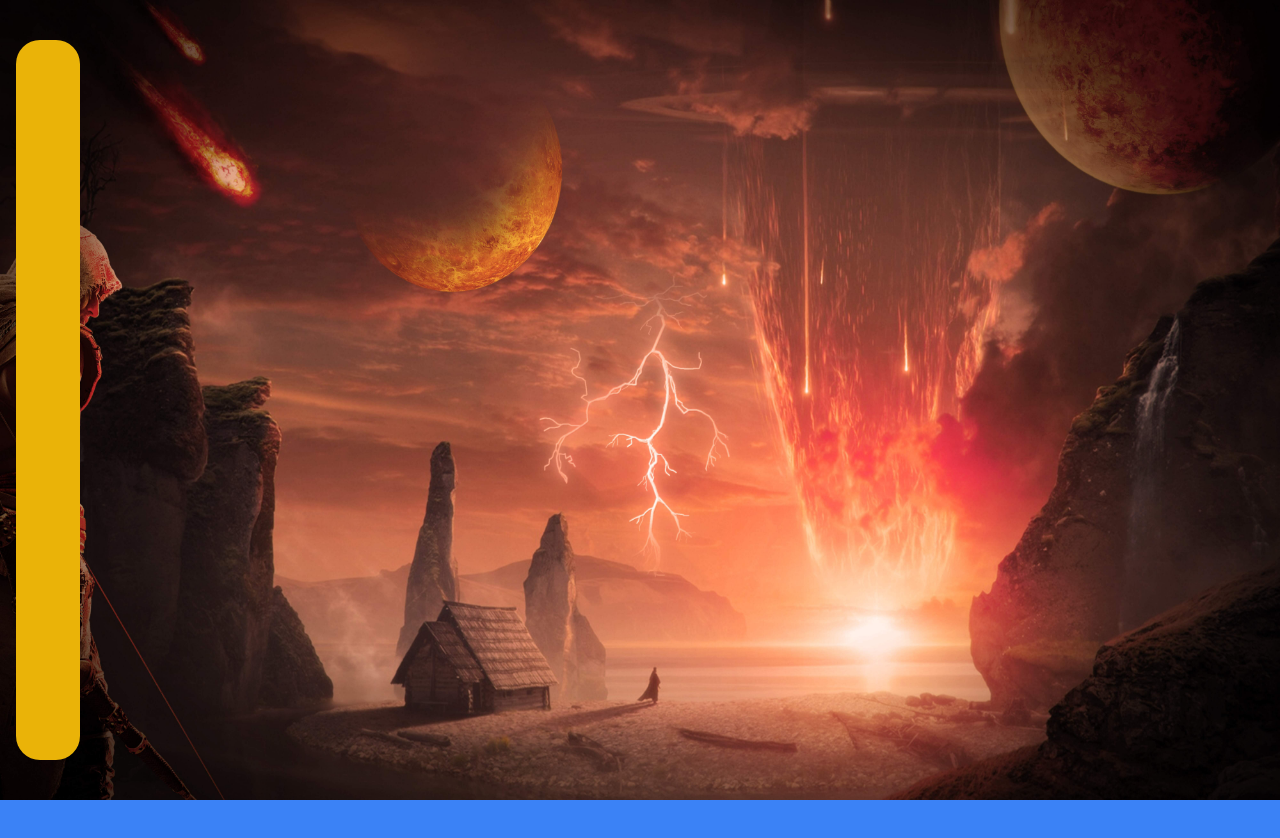
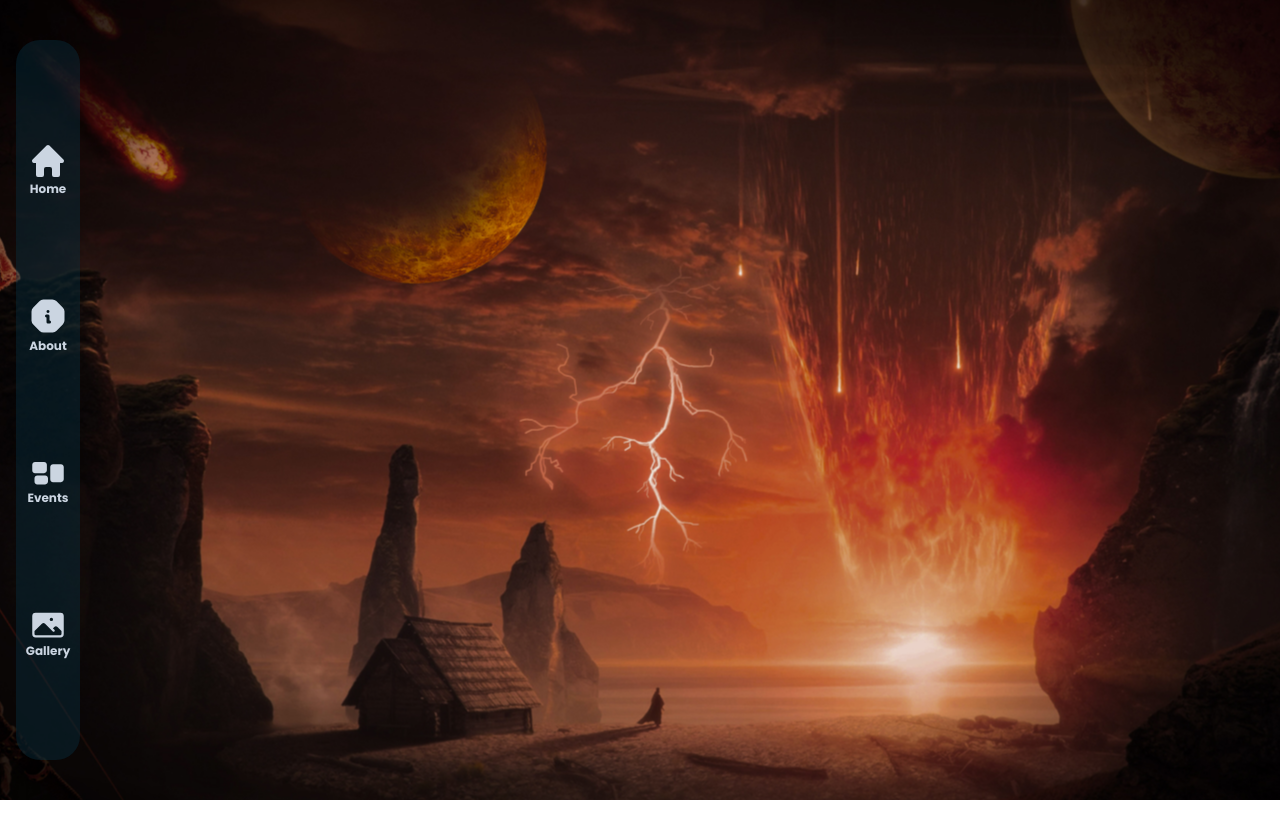
Before and after one commit to niranjan-official/rasam-2024, a Next.js app: page / in a window 1280 px wide. Shown: the top 838 px of the page. After the commit the page ends 800 px from the top, so only its background shows below. Built offline with nearby package versions, Linux system fonts and the light colour scheme.

Commit message:
navbar added

```diff
--- a/app/globals.css
+++ b/app/globals.css
@@ -2,10 +2,14 @@
 @tailwind components;
 @tailwind utilities;
 
-.home-bg{
-    background: url('../public/images/home-bg.jpg');
-    background-position: center;
-    background-repeat: no-repeat;
-    background-size: cover;
-
+html {
+  --scroll-behavior: smooth !important;
+  scroll-behavior: smooth !important;
 }
+.home-bg {
+  background: url("../public/images/home-bg.jpg");
+  background-position: center;
+  background-repeat: no-repeat;
+  background-size: center;
+  background-color: black;
+}
--- a/app/page.jsx
+++ b/app/page.jsx
@@ -7,7 +7,7 @@ import Footer from "@/components/pages/Footer";
 
 export default function Main() {
   return (
-    <main className="flex min-h-screen flex-col bg-black">
+    <main className="flex h-screen flex-col home-bg overflow-y-scroll">
      <NavBar/>
      <Home/>
      <About/>
--- a/components/pages/Home.jsx
+++ b/components/pages/Home.jsx
@@ -3,10 +3,8 @@ import React from 'react'
 
 const Home = () => {
   return (
-    <section id='home' className='h-screen w-full flex justify-center bg-teal-500 home-bg p-16 px-28'>
-      <div className='w-full h-full rounded-xl shadow-md'>
-        <Image src={'/images/home-bg.jpg'} fill/>
-      </div>
+    <section id='home' className='min-h-screen w-full flex justify-center p-16 px-28'>
+
     </section>
   )
 }
--- a/components/pages/NavBar.jsx
+++ b/components/pages/NavBar.jsx
@@ -1,11 +1,79 @@
-import React from 'react'
+'use client'
+import Link from "next/link";
+import React from "react";
 
 const NavBar = () => {
   return (
-    <div className='w-24 h-full fixed top-0 left-0 p-4 py-10 z-50'>
-      <div className='w-full h-full bg-yellow-500 rounded-3xl'></div>
+    <div className="w-24 h-full fixed top-0 left-0 p-4 py-10 z-50">
+      <div className="w-full h-full flex flex-col items-center justify-evenly text-xs font-semibold bg-cyan-950 bg-opacity-40 text-slate-300 rounded-3xl">
+        <Link href="#home"  className="flex flex-col items-center ">
+          <svg
+            xmlns="http://www.w3.org/2000/svg"
+            viewBox="0 0 20 20"
+            fill="currentColor"
+            className="w-10 h-10"
+          >
+            <path
+              fillRule="evenodd"
+              d="M9.293 2.293a1 1 0 0 1 1.414 0l7 7A1 1 0 0 1 17 11h-1v6a1 1 0 0 1-1 1h-2a1 1 0 0 1-1-1v-3a1 1 0 0 0-1-1H9a1 1 0 0 0-1 1v3a1 1 0 0 1-1 1H5a1 1 0 0 1-1-1v-6H3a1 1 0 0 1-.707-1.707l7-7Z"
+              clipRule="evenodd"
+            />
+          </svg>
+          <span>Home</span>
+        </Link>
+        <Link href="#about" className="flex flex-col items-center gap-1">
+          <svg
+            xmlns="http://www.w3.org/2000/svg"
+            className="icon icon-tabler icon-tabler-info-octagon-filled w-9 h-9"
+            viewBox="0 0 24 24"
+            strokeWidth={2}
+            stroke="currentColor"
+            fill="none"
+            strokeLinecap="round"
+            strokeLinejoin="round"
+          >
+            <path stroke="none" d="M0 0h24v24H0z" fill="none" />
+            <path
+              d="M14.897 1a4 4 0 0 1 2.664 1.016l.165 .156l4.1 4.1a4 4 0 0 1 1.168 2.605l.006 .227v5.794a4 4 0 0 1 -1.016 2.664l-.156 .165l-4.1 4.1a4 4 0 0 1 -2.603 1.168l-.227 .006h-5.795a3.999 3.999 0 0 1 -2.664 -1.017l-.165 -.156l-4.1 -4.1a4 4 0 0 1 -1.168 -2.604l-.006 -.227v-5.794a4 4 0 0 1 1.016 -2.664l.156 -.165l4.1 -4.1a4 4 0 0 1 2.605 -1.168l.227 -.006h5.793zm-2.897 10h-1l-.117 .007a1 1 0 0 0 0 1.986l.117 .007v3l.007 .117a1 1 0 0 0 .876 .876l.117 .007h1l.117 -.007a1 1 0 0 0 .876 -.876l.007 -.117l-.007 -.117a1 1 0 0 0 -.764 -.857l-.112 -.02l-.117 -.006v-3l-.007 -.117a1 1 0 0 0 -.876 -.876l-.117 -.007zm.01 -3l-.127 .007a1 1 0 0 0 0 1.986l.117 .007l.127 -.007a1 1 0 0 0 0 -1.986l-.117 -.007z"
+              strokeWidth={0}
+              fill="currentColor"
+            />
+          </svg>
+          <span>About</span>
+        </Link>
+        <Link href={'#events'} className="flex flex-col items-center">
+          <svg
+            xmlns="http://www.w3.org/2000/svg"
+            viewBox="0 0 24 24"
+            fill="currentColor"
+            className="w-9 h-9"
+          >
+            <path
+              fillRule="evenodd"
+              d="M1.5 7.125c0-1.036.84-1.875 1.875-1.875h6c1.036 0 1.875.84 1.875 1.875v3.75c0 1.036-.84 1.875-1.875 1.875h-6A1.875 1.875 0 0 1 1.5 10.875v-3.75Zm12 1.5c0-1.036.84-1.875 1.875-1.875h5.25c1.035 0 1.875.84 1.875 1.875v8.25c0 1.035-.84 1.875-1.875 1.875h-5.25a1.875 1.875 0 0 1-1.875-1.875v-8.25ZM3 16.125c0-1.036.84-1.875 1.875-1.875h5.25c1.036 0 1.875.84 1.875 1.875v2.25c0 1.035-.84 1.875-1.875 1.875h-5.25A1.875 1.875 0 0 1 3 18.375v-2.25Z"
+              clipRule="evenodd"
+            />
+          </svg>
+          <span>Events</span>
+        </Link>
+        <Link href={'#gallery'} className="flex flex-col items-center">
+          <svg
+            xmlns="http://www.w3.org/2000/svg"
+            viewBox="0 0 24 24"
+            fill="currentColor"
+            className="w-9 h-9"
+          >
+            <path
+              fillRule="evenodd"
+              d="M1.5 6a2.25 2.25 0 0 1 2.25-2.25h16.5A2.25 2.25 0 0 1 22.5 6v12a2.25 2.25 0 0 1-2.25 2.25H3.75A2.25 2.25 0 0 1 1.5 18V6ZM3 16.06V18c0 .414.336.75.75.75h16.5A.75.75 0 0 0 21 18v-1.94l-2.69-2.689a1.5 1.5 0 0 0-2.12 0l-.88.879.97.97a.75.75 0 1 1-1.06 1.06l-5.16-5.159a1.5 1.5 0 0 0-2.12 0L3 16.061Zm10.125-7.81a1.125 1.125 0 1 1 2.25 0 1.125 1.125 0 0 1-2.25 0Z"
+              clipRule="evenodd"
+            />
+          </svg>
+          <span>Gallery</span>
+        </Link>
+      </div>
     </div>
-  )
-}
+  );
+};
 
-export default NavBar
+export default NavBar;
```
Also changed, not shown: public/images/home-bg-2.jpg (added), public/images/home-bg.jpg.
